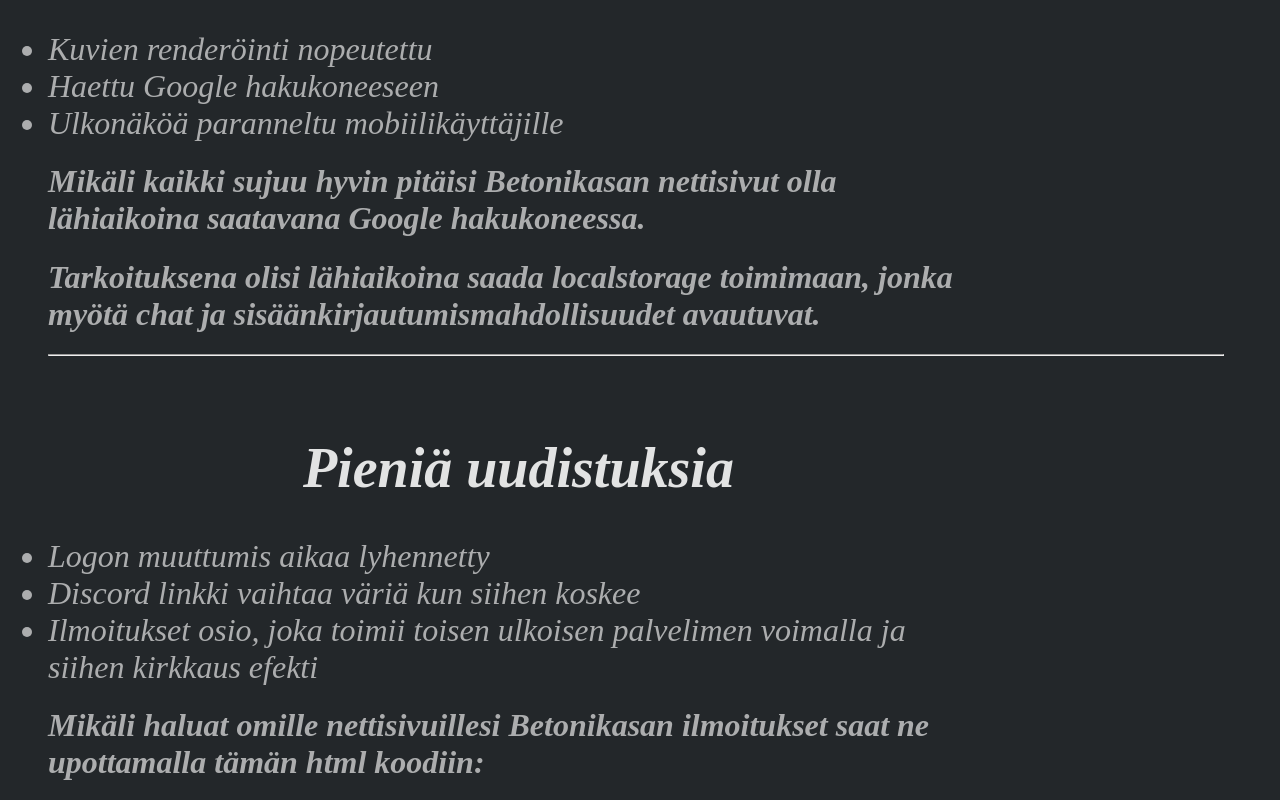
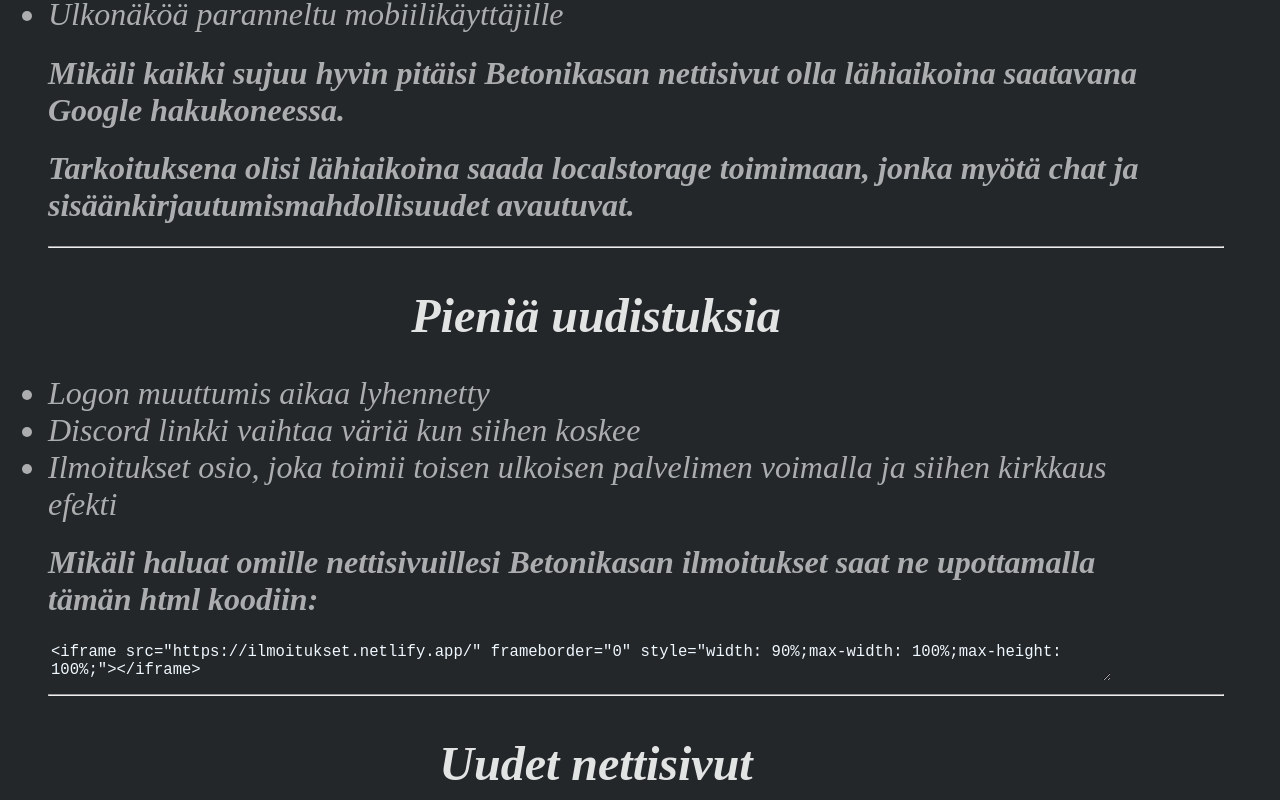
Before and after one commit to Ff6171/Ilmoitukset, a plain HTML site: page index.html in a window 1280 px wide. Shown: the part 599-1399 px from the top of the page. Drawn offline with Linux system fonts and the light colour scheme.

Commit message:
Add files via upload

```diff
--- a/index.html
+++ b/index.html
@@ -16,7 +16,7 @@
         <li class="Lista">Säännöt kanava poistettu(Dc)</li>
         <li class="Lista">Avutaja roolilla voi muokata unbeliaveboa bottia</li>
         <li class="Lista">#nettisivut kanava täksi viikoksi</li>
-        <h1>Tämä on todella raaka versio mutta tulemme hiomaan sitä lähipäivinä</h1>
+        <h1 class="Teksti">Tämä on todella raaka versio mutta tulemme hiomaan sitä lähipäivinä</h1>
         <hr>
         <h1 class="Otsikko">Päivityksiä</h1>
         <li class="Lista">Kuvien renderöinti nopeutettu</li>
--- a/style.css
+++ b/style.css
@@ -6,32 +6,32 @@ body {
     color: rgba(255, 255, 255, 0.87);
     max-width: 100%;
     text-align: center;
-    font-size: 350%;
+    font-size: 6vh;
     font-style: oblique;
-    margin-top: 5rem;
-    margin-right: 20%;
+    margin-top: 5vh;
+    margin-right: 10vh;
 }
 .Teksti {
     color: rgba(255, 255, 255, 0.623);
     max-width: 100%;
     text-align: left;
-    font-size: 200%;
+    font-size: 4vh;
     font-style: italic;
-    margin-right: 20%;
+    margin-right: 10vh;
 }
 .Koodi {
     color: rgba(255, 255, 255, 0.425);
     max-width: 100%;
     text-align: left;
-    font-size: 200%;
+    font-size: 4vh;
     font-style: normal;
-    margin-right:20%;
+    margin-right:10vh;
 }
 .Lista {
     color: rgba(255, 255, 255, 0.623);
     max-width: 100%;
     text-align: left;
-    font-size: 200%;
+    font-size: 4vh;
     font-style: italic;
-    margin-right: 20%;
+    margin-right: 10vh;
 }
```
